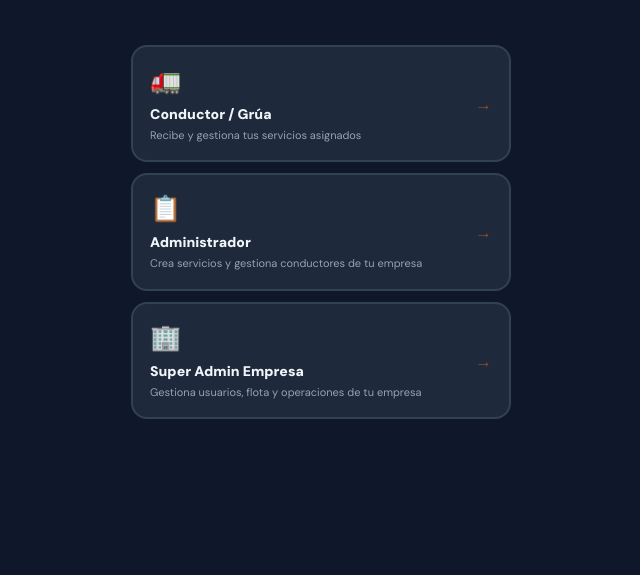
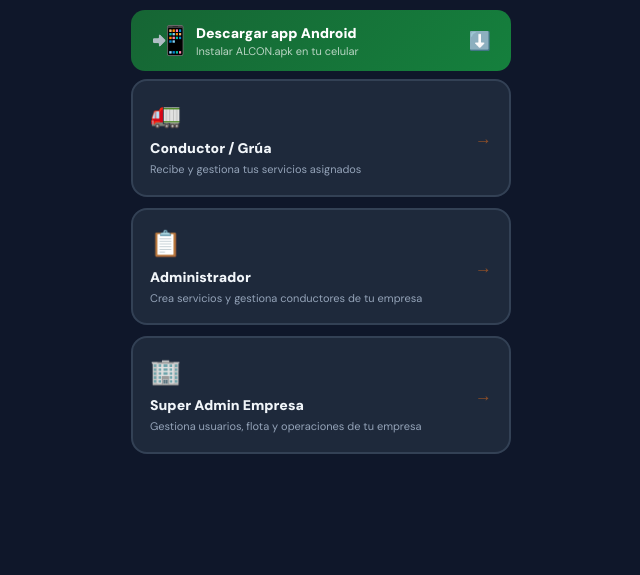
Before and after one commit to montes009/alcon-transport, a plain HTML site: page index.html in a window 1280 px wide. Shown: the part 225-800 px from the top of the page, without its empty margins (319-959 px from the left). Drawn offline with nearby package versions, Linux system fonts and the light colour scheme.

Commit message:
Add files via upload

```diff
--- a/index.html
+++ b/index.html
@@ -491,6 +491,17 @@
   <div class="login-logo" id="loginLogo">ALCON<span>TRANSPORT</span></div>
   <div class="login-sub">Plataforma de transporte</div>
 
+  <!-- Botón descarga APK -->
+  <a href="https://drive.google.com/uc?export=download&id=174J7xlMVKEBx6ejtbYJsr1-Edh6cVuZx"
+     style="display:flex;align-items:center;gap:10px;background:linear-gradient(135deg,#166534,#15803d);border-radius:14px;padding:12px 20px;text-decoration:none;margin-bottom:8px;width:100%;max-width:380px;box-sizing:border-box">
+    <div style="font-size:28px">📲</div>
+    <div>
+      <div style="font-weight:900;font-size:14px;color:#fff">Descargar app Android</div>
+      <div style="font-size:11px;color:rgba(255,255,255,.7);margin-top:2px">Instalar ALCON.apk en tu celular</div>
+    </div>
+    <div style="margin-left:auto;font-size:18px">⬇️</div>
+  </a>
+
   <div class="role-cards" id="roleCards">
     <div class="role-card" onclick="selectRole('conductor')">
       <div class="rc-icon">🚛</div>
```
